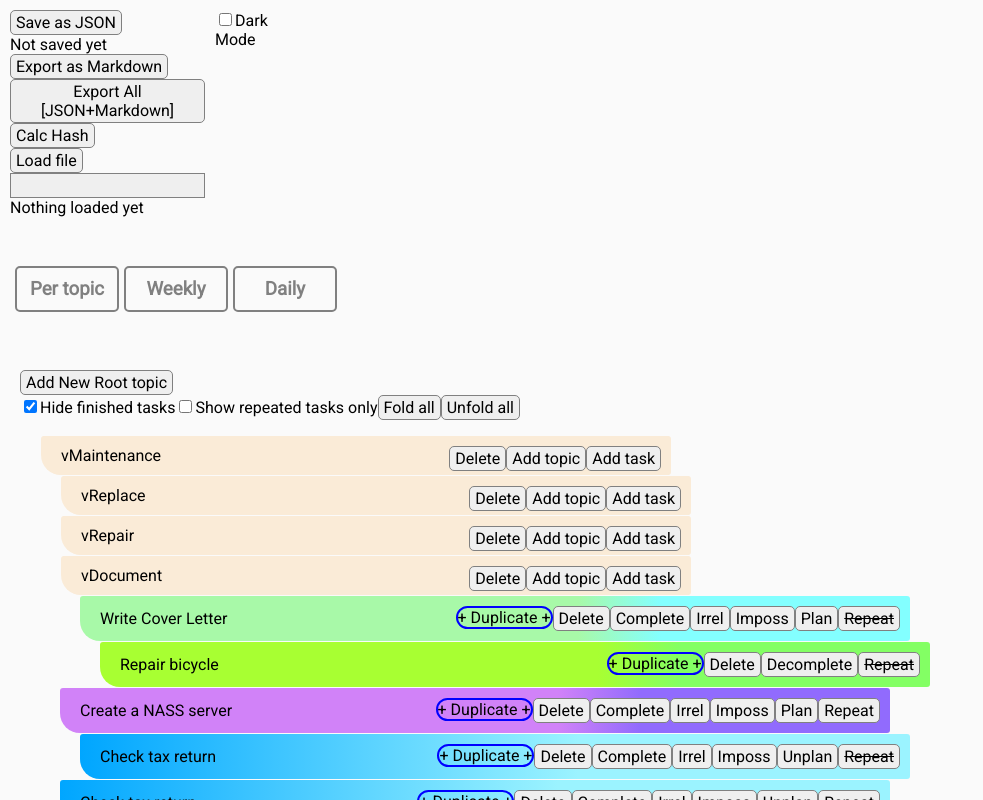
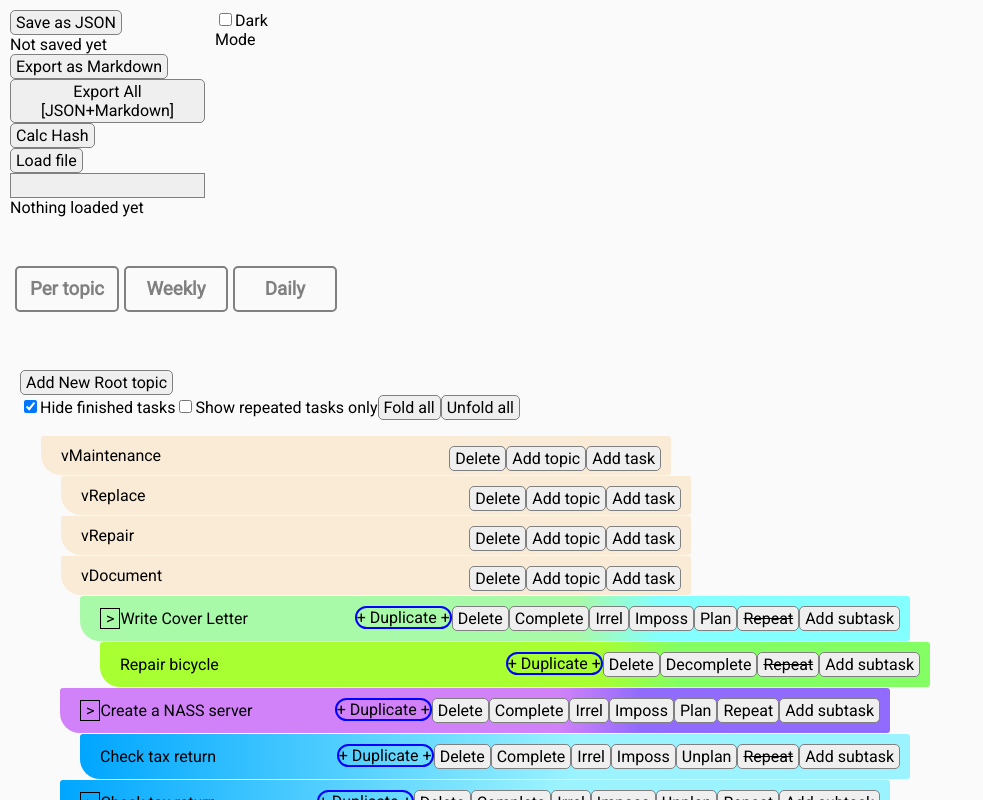
Before and after one commit to ElmoreV/TaskPlanner_javareact, a React (Create React App) app: page / in a window 1280 px wide. Both pictures are taken after a click on the button "Unfold all". Shown: the top 800 px of the page, without its empty margins (0-983 px from the left). Built offline with nearby package versions, Linux system fonts and the light colour scheme.

Commit message:
Add ability to create subtasks + unfolding of supertasks

```diff
--- a/src/ModifyFuncGeneratorsV1.js
+++ b/src/ModifyFuncGeneratorsV1.js
@@ -5,12 +5,14 @@ import {
 } from './TopicHelper';
 import {
     findSupertopicByTopicId,
+    findTaskByTaskId,
     findTopicByTopicId,
 } from './FindItems'
 import {
     addOrphanTasktoTaskList,
     deleteEntireTask,
     generateEmptyTask,
+    insertTaskInstanceIntoTask,
     insertTaskInstanceIntoTopic,
     removeTaskInstanceFromTopic
 } from './ModifyTaskTopicAdgElements';
@@ -104,6 +106,28 @@ const getAddTask = (setTasks, tasks, topics, topicId) => {
     }
     return addTask
 }
+
+
+const getAddNewSubTask = (setTasks, tasks, superTaskId) => {
+    const addTask = () => {
+
+        let newTasks = [...tasks]
+        // Check if supertask belonging to superTaskId exists
+        // Generate new (sub)task
+        // insert it into (super)task
+        const superTask = findTaskByTaskId(tasks, superTaskId)
+        if (!superTask) {
+            return
+        }
+        let newSubTask = generateEmptyTask(newTasks)
+        newTasks = addOrphanTasktoTaskList(newTasks, newSubTask)
+        newTasks = insertTaskInstanceIntoTask(newTasks, superTaskId, newSubTask.id)
+        setTasks(newTasks)
+    }
+    return addTask
+}
+
+
 
 const getDeleteTask = (setTasks, tasks, id) => {
     const deleteTask = () => {
@@ -546,7 +570,7 @@ export { sanitizeWeekOrderIndex2 }
 export { sanitizeTopicOrderIndex }
 export { getMoveTasks }
 export { getSpawnNewTask }
-
+export { getAddNewSubTask }
 
 /// What I would need is basically
 // A moveTaskToTopic
--- a/src/ModifyTaskTopicAdgElements.js
+++ b/src/ModifyTaskTopicAdgElements.js
@@ -43,6 +43,7 @@ const insertTaskInstanceIntoTopic = (tasks, taskId, topicId, topicViewIndex) =>
         topicViewIndex = 0
     }
     let newTasks = [...tasks]
+    // Find all tasks that are in the topic
     let tasksInTopic = newTasks.filter((task) => task.topics.includes(topicId))
     let thisTask = newTasks.find((task) => (task.id === taskId))
     //Shift up all tasks at or above the topicOrderIndex
@@ -57,6 +58,27 @@ const insertTaskInstanceIntoTopic = (tasks, taskId, topicId, topicViewIndex) =>
     thisTask.topicViewIndices.push(topicViewIndex)
     return newTasks
 }
+
+// Insert an existig subTask (even with no instances) into the current task (as supertask)
+// Does not check if subtask already exsists
+// Does not check if supertask exists
+// Assumes task ids are unique
+// Returns a shallow copy with the changed tasks
+const insertTaskInstanceIntoTask = (tasks, superTaskId, subTaskId) => {
+    console.debug(`Insert task instance with task.id: ${subTaskId} into (super)task with id: ${superTaskId}`)
+    //TODO: add taskViewIndices
+
+    let newTasks = [...tasks]
+
+    let superTask = newTasks.find((task) => (task.id === superTaskId))
+    // let subTask = newTasks.find((task) => (task.id === subTaskId))
+
+    superTask.subTaskIds.push(subTaskId)
+    return newTasks
+}
+
+
+
 
 // Assumes the viewIndices of all tasks exists
 // Assumes the task is in the topic
@@ -99,3 +121,4 @@ export { addOrphanTasktoTaskList }
 export { insertTaskInstanceIntoTopic }
 export { removeTaskInstanceFromTopic }
 export { deleteEntireTask }
+export { insertTaskInstanceIntoTask }
--- a/src/Task.tsx
+++ b/src/Task.tsx
@@ -7,15 +7,22 @@ import { FinishedState } from './TaskInterfaces.tsx';
 const Task = (props) => {
     const { id, name, setTaskName, deleteTask,
         completed, completeTask,
+        toggleFold, unfolded,
         taskFinishStatus, setTaskFinishStatus,
         currentTopicName, currentTopicId, moveTasks, currentTopicViewIndex,
         planned, plan, unplan,
         repeated, toggleRepeatTask, taskLastCompletion,
         selectedTasks, addToSelection, deleteFromSelection, selected,
         duplicateTask, setTasks, tasks,
+        addSubTask, hasSubTasks,
         fancy,
     } = props;
     console.debug("Rendering Task")
+    const folded_symbol = '>';
+    const unfolded_symbol = 'v';
+
+
+
     if (taskFinishStatus === undefined) { }
 
     const [isEditing, setIsEditing] = useState(false);
@@ -73,6 +80,11 @@ const Task = (props) => {
         console.info("Stop duplicate dragging task")
         setIsDragging(false)
     }
+    const handleToggleFold = () => {
+        if (!isEditing) {
+            toggleFold(id);
+        }
+    };
 
     const handleDrop = (e) => {
         e.preventDefault()
@@ -222,11 +234,14 @@ const Task = (props) => {
         dragHandlers={dragHandlers}
         dropHandlers={dropHandlers}
         name={fullName}
+        foldingSymbol={hasSubTasks ? (unfolded ? unfolded_symbol : folded_symbol) : null}
+        toggleFold={hasSubTasks ? handleToggleFold : null}
         textEditHandlers={textEditHandlers}
         inputRef={inputRef}
         isEditing={isEditing}
         toggleEdit={toggleEdit}
         deleteTask={unselect(deleteTask)}
+        addSubTask={unselect(addSubTask)}
         completeTask={completeTask}
         markTaskIrrelevant={markTaskIrrelevant}
         markTaskImpossible={markTaskImpossible}
--- a/src/TaskContent.js
+++ b/src/TaskContent.js
@@ -23,6 +23,7 @@ const TaskContent = (props) => {
         name, textEditHandlers, inputRef, isEditing, toggleEdit,
         topicPath, textBarWidth,
         deleteTask,
+        addSubTask,
         completeTask,
         markTaskIrrelevant,
         markTaskImpossible,
@@ -31,6 +32,8 @@ const TaskContent = (props) => {
         repeated, toggleRepeatTask,
         scheduled, scheduleTask,
         spawnNewTask,
+        toggleFold,
+        foldingSymbol,
         fancy,
     } = props;
     console.debug(`Rendering TaskContent ${name}`)
@@ -51,6 +54,7 @@ const TaskContent = (props) => {
                 {...selectHandlers}
                 {...dragHandlers}
                 {...dropHandlers}>
+                {toggleFold && <span className={styles.foldingButton} onClick={captureClick(toggleFold)}>{foldingSymbol}</span>}
                 <div className={styles.textBar}
                 // style={{ width: textBarWidth }}
                 >
@@ -85,6 +89,7 @@ const TaskContent = (props) => {
                     {taskFinishStatus == FinishedState.NotFinished && scheduled && scheduleTask && (<button className={styles.taskSchedule} onClick={captureClick(scheduleTask)}>Scheduled!</button>)}
                     {taskFinishStatus == FinishedState.NotFinished && !scheduled && scheduleTask && (<button className={styles.taskSchedule} onClick={captureClick(scheduleTask)}>Unscheduled</button>)}
                     {spawnNewTask && (<button className={styles.taskSpawn} onClick={captureClick(spawnNewTask)}>Spawn</button>)}
+                    {addSubTask && (<button className={styles.taskSpawn} onClick={captureClick(addSubTask)}>Add subtask</button>)}
                 </div>
             </div>
 
--- a/src/TaskContentFancy.module.css
+++ b/src/TaskContentFancy.module.css
@@ -175,3 +175,11 @@ span.buttonDuplicate {
         align-items: stretch;
     }
 }
+
+span.foldingButton {
+    border-style: solid;
+    border-width: 1px;
+    padding-left: 5px;
+    padding-right: 5px;
+    cursor: pointer;
+}
--- a/src/TaskList.js
+++ b/src/TaskList.js
@@ -5,6 +5,7 @@ import React from 'react';
 // import Checkbox from './Checkbox'
 import {
     getDeleteTask,
+    getAddNewSubTask,
     getDeleteTopic,
     getDuplicateTask,
     getMoveTopic,
@@ -21,6 +22,7 @@ import {
     getSetTaskNameFunc,
     getSetTaskFinishStatus,
     getUnplanTask,
+    getToggleFoldTask,
 } from './TaskModifyFuncGens'
 import {
     getToggleFold,
@@ -48,6 +50,8 @@ const isTaskVisible = (task, hideCompletedItems, showRepeatedOnly) => {
             && hideCompletedItems))
         && (task.repeated || !showRepeatedOnly))
 }
+
+
 
 const recursiveShowTopic = (topic, tasks,
     setTopics, topics,
@@ -104,7 +108,7 @@ const recursiveShowTopic = (topic, tasks,
                 .filter((task) => task.topics.includes(topic.id))
                 .filter((task) => isTaskVisible(task, hideCompletedItems, showRepeatedOnly))
                 .slice(0).sort((taskA, taskB) => { return findTopicViewIdx(topic.id, taskA) - findTopicViewIdx(topic.id, taskB) })
-                .map(task =>  (
+                .map(task => (
                     <>
                         <li key={topic.id + ' - ' + task.id}>
                             <Task name={task.name}
@@ -117,6 +121,8 @@ const recursiveShowTopic = (topic, tasks,
                                 currentTopicId={topic.id}
                                 setTaskName={getSetTaskNameFunc(setTasks, tasks, task.id)}
                                 deleteTask={getDeleteTask(setTasks, tasks, task.id)}
+                                addSubTask={getAddNewSubTask(setTasks, tasks, task.id)}
+                                hasSubTasks={true}
                                 completeTask={getCompleteTask(setTasks, tasks, task.id)}
                                 plan={getPlanTaskForWeek(setTasks, tasks, task.id)}
                                 unplan={getUnplanTask(setTasks, tasks, task.id)}
@@ -131,6 +137,7 @@ const recursiveShowTopic = (topic, tasks,
                                 moveTasks={getMoveTasks(topics, tasks, setTasks)}
                                 duplicateTask={getDuplicateTask(setTasks, tasks, topics)}
                                 fancy={fancy}
+                                toggleFold={getToggleFoldTask(setTasks, tasks)}
                                 setTasks={setTasks}
                                 tasks={tasks}
 
@@ -141,7 +148,7 @@ const recursiveShowTopic = (topic, tasks,
                                 {tasks
                                     // .map(t=>{console.log("Hi, I'm a subtask"+t);return t})
                                     .filter(subtask => task.subTaskIds.includes(subtask.id))
-                            .map(subtask=>(
+                                    .map(subtask => (
                                         <li key={topic.id + ' - ' + subtask.id}>
                                             <Task name={subtask.name}
                                                 id={subtask.id}
--- a/src/TaskModifyFuncGens.js
+++ b/src/TaskModifyFuncGens.js
@@ -11,6 +11,15 @@ const getScheduleTask = (setTasks, tasks, id) => {
     return scheduleTask;
 }
 
+const getToggleFoldTask = (setTasks, tasks) => {
+    const toggleFold = (id) => {
+        const newTasks = [...tasks];
+        let thisTask = newTasks.find(task => (task.id == id))
+        thisTask.unfolded = !thisTask.unfolded
+        setTasks(newTasks)
+    }
+    return toggleFold;
+}
 
 const getToggleRepeatTask = (setTasks, tasks, id) => {
     const toggleRepeatTask = () => {
@@ -113,3 +122,4 @@ export { getUnplanTask };
 export { getPlanTaskForWeek };
 export { getSetTaskNameFunc };
 export { getSetTaskFinishStatus };
+export { getToggleFoldTask };
```
Lines whose indentation alone changed are shown as unchanged.
